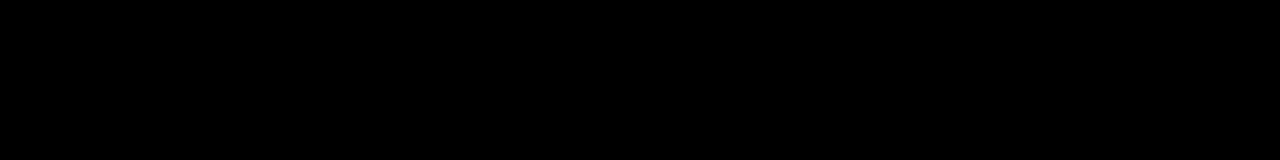
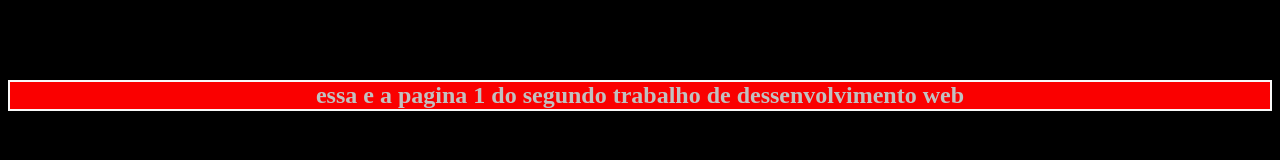
Before and after one commit to HugoWatzl/desenvolvimento-web-2024.1, a plain HTML site: page trabalho 2/1/index.html in a window 1280 px wide. Drawn offline with Linux system fonts and the light colour scheme.

Commit message:
commit final trab 2

```diff
--- a/trabalho 2/1/index.html
+++ b/trabalho 2/1/index.html
@@ -18,7 +18,7 @@
 </head>
 <body>
     <h1> Trabalho 2 </h1>
-    <p> essa e a pagina 1 do segundo trabalho de dessenvolvimento web </p>
+    <h2> essa e a pagina 1 do segundo trabalho de dessenvolvimento web </h2>
 
 </body>
 </html>
```
